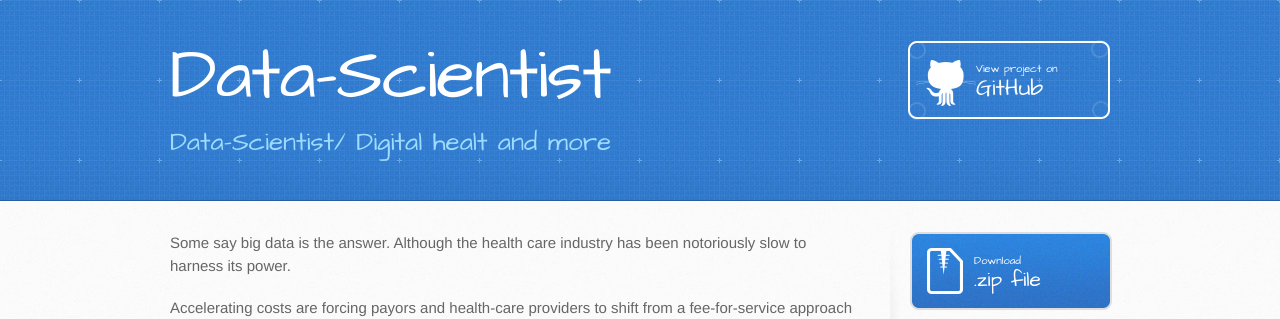
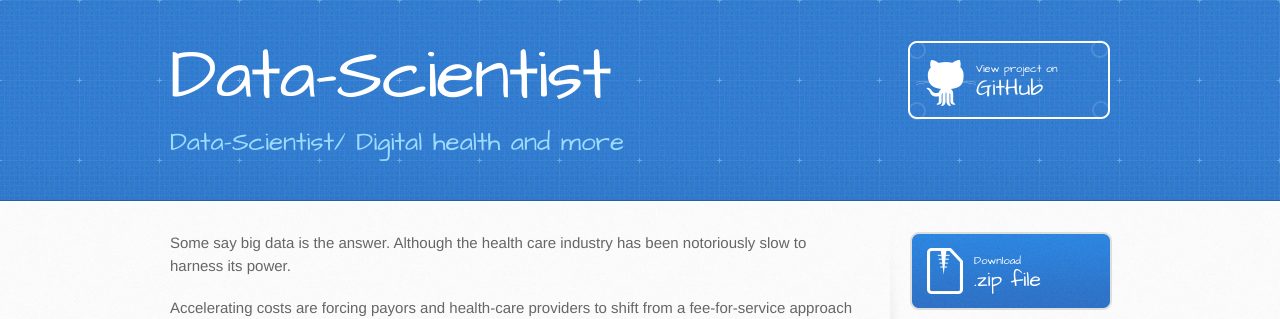
Before and after one commit to 7THSYMBOL/data-science-courses-in-europe-2016, a Jekyll site: the page index.html, which Jekyll copies as it is, in a window 1280 px wide. Shown: the top 319 px of the page. Built offline with Jekyll 4.4.1, drawn with Linux system fonts in a browser that asks for light colours.

```diff
--- a/index.html
+++ b/index.html
@@ -20,7 +20,7 @@
     <header>
       <div class="inner">
         <h1>Data-Scientist </h1>
-        <h2>Data-Scientist/ Digital healt and more</h2>
+        <h2>Data-Scientist/ Digital health and more</h2>
         <a href="https://github.com/7THSYMBOL/data-science-courses-in-europe-2016" class="button"><small>View project on</small> GitHub</a>
       </div>
     </header>
```
Also changed, not shown: params.json (+1 -1 lines).
